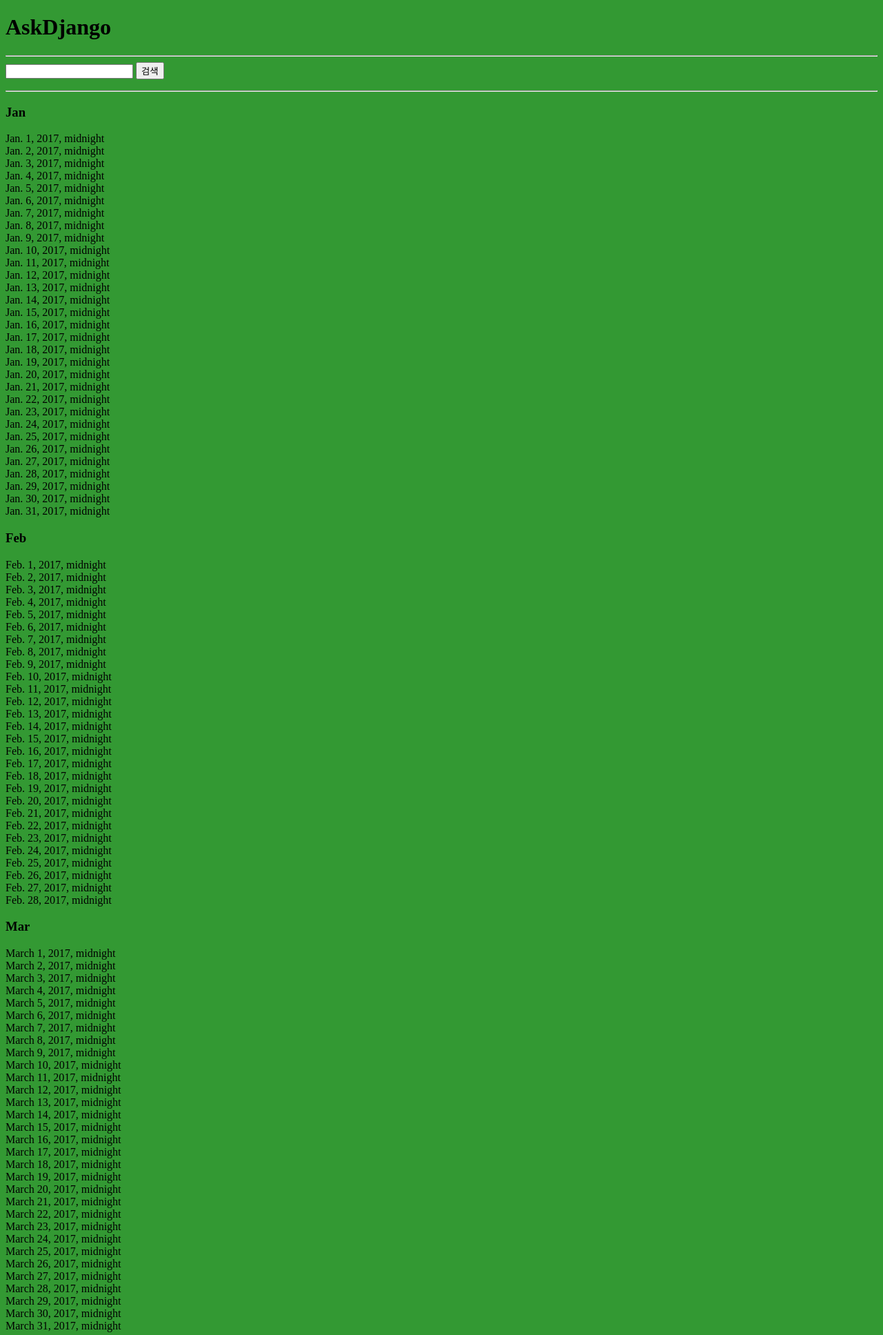
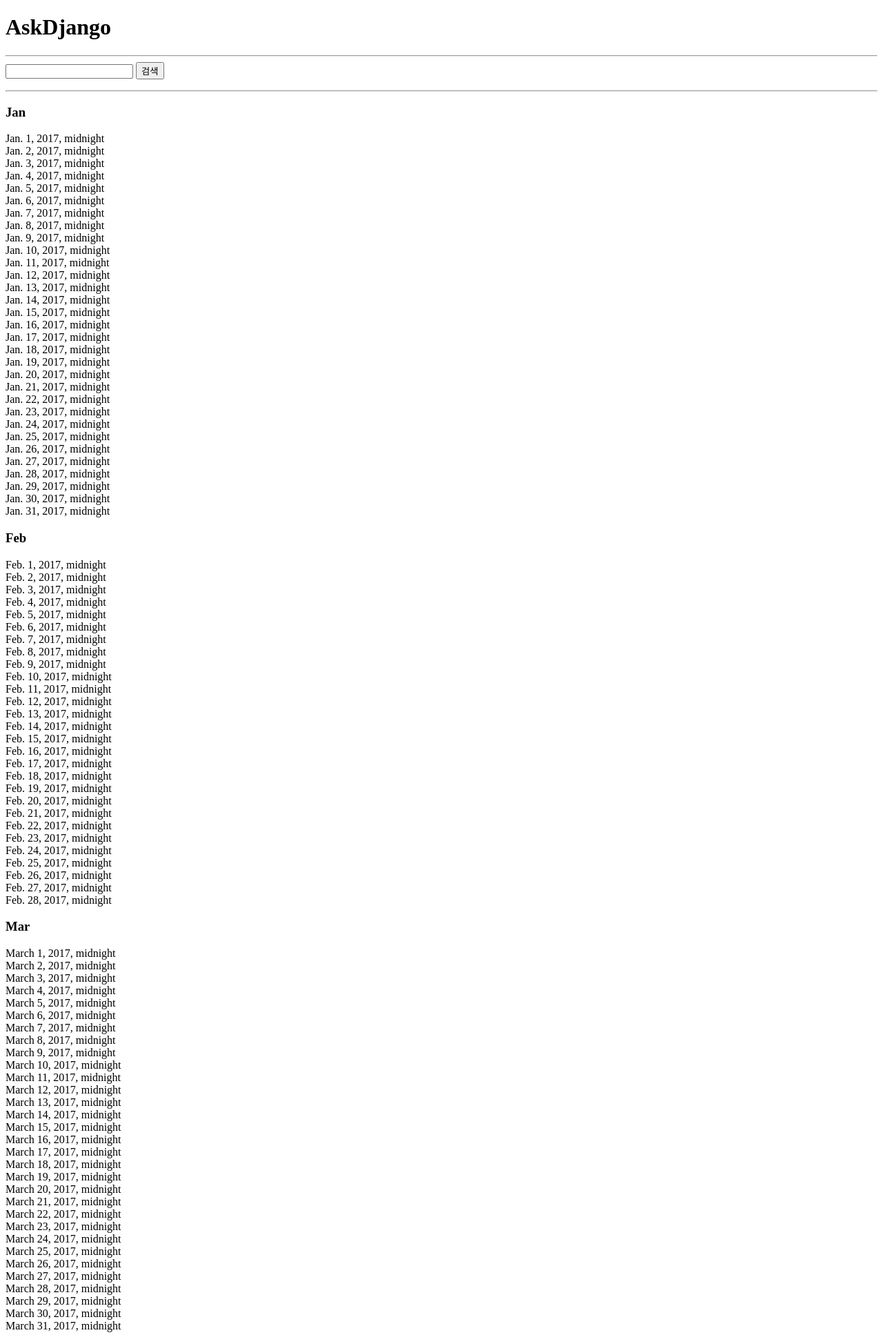
Before and after one commit to askdjango/offline-201707-weekend-afternoon, a Django app: page /blog/ in a window 1280 px wide. Shown: the top 1935 px of the page at 69% size. Run offline with Django 3.2, Linux system fonts and the light colour scheme; data that the repository does not hold is empty.

Commit message:
각 레이아웃의 배경색 제거

```diff
--- a/askdjango/templates/layout.html
+++ b/askdjango/templates/layout.html
@@ -5,7 +5,6 @@
 <title>AskDjango 서비스</title>
 <style>
 body {
-    background-color: pink;
 }
 </style>
 {% block extra_head %}{% endblock %}
--- a/blog/templates/blog/layout.html
+++ b/blog/templates/blog/layout.html
@@ -2,6 +2,5 @@
 
 {% block extra_head %}
 <style>
-body { background-color: #339933; }
 </style>
 {% endblock %}
```
